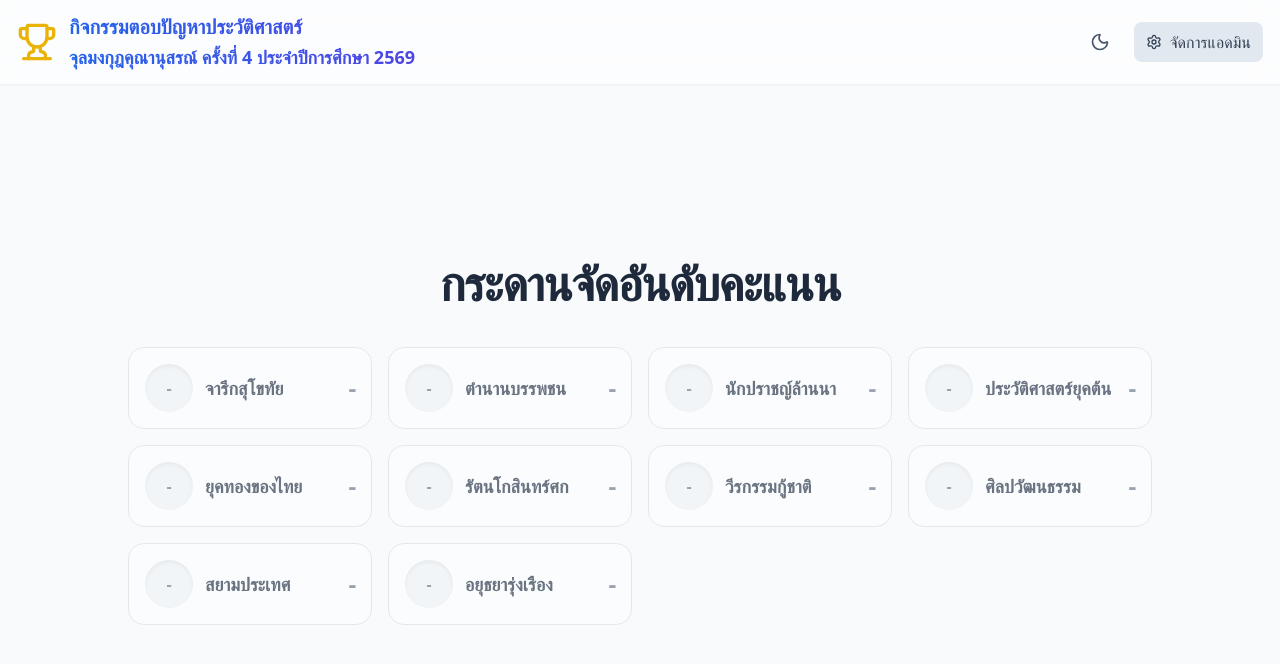
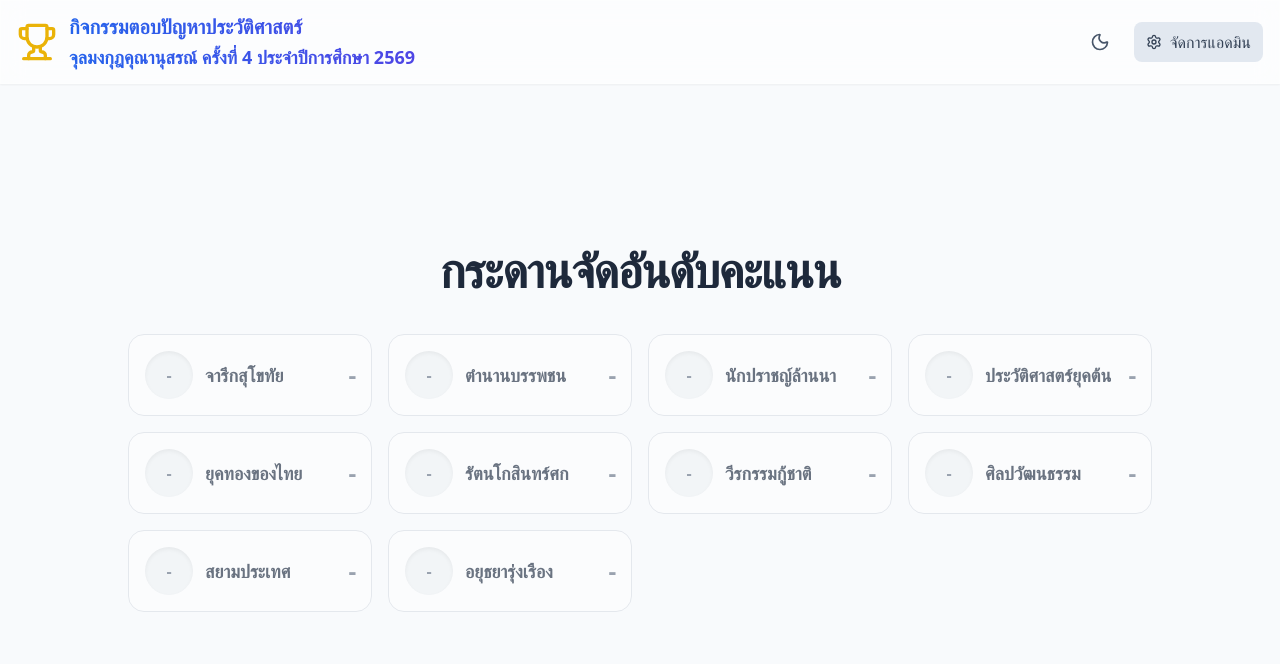
Before and after one commit to phongampaidh-cpu/leaderboard, a React (Vite) app: page / in a window 1280 px wide. Shown: the top 664 px of the page. Built offline with nearby package versions, Linux system fonts and the light colour scheme.

Commit message:
Update App.jsx

```diff
--- a/src/App.jsx
+++ b/src/App.jsx
@@ -240,7 +240,7 @@ const App = () => {
             ========================================================================= */}
         {!isAdmin && (
           <div className="flex-1 flex flex-col justify-center py-4">
-            <div className="text-center mb-6 sm:mb-8">
+            <div className="text-center mb-6 sm:mb-8 -mt-[0.7cm]">
               <h2 className="text-3xl md:text-5xl font-extrabold tracking-tight">
                 กระดานจัดอันดับคะแนน
               </h2>
```
